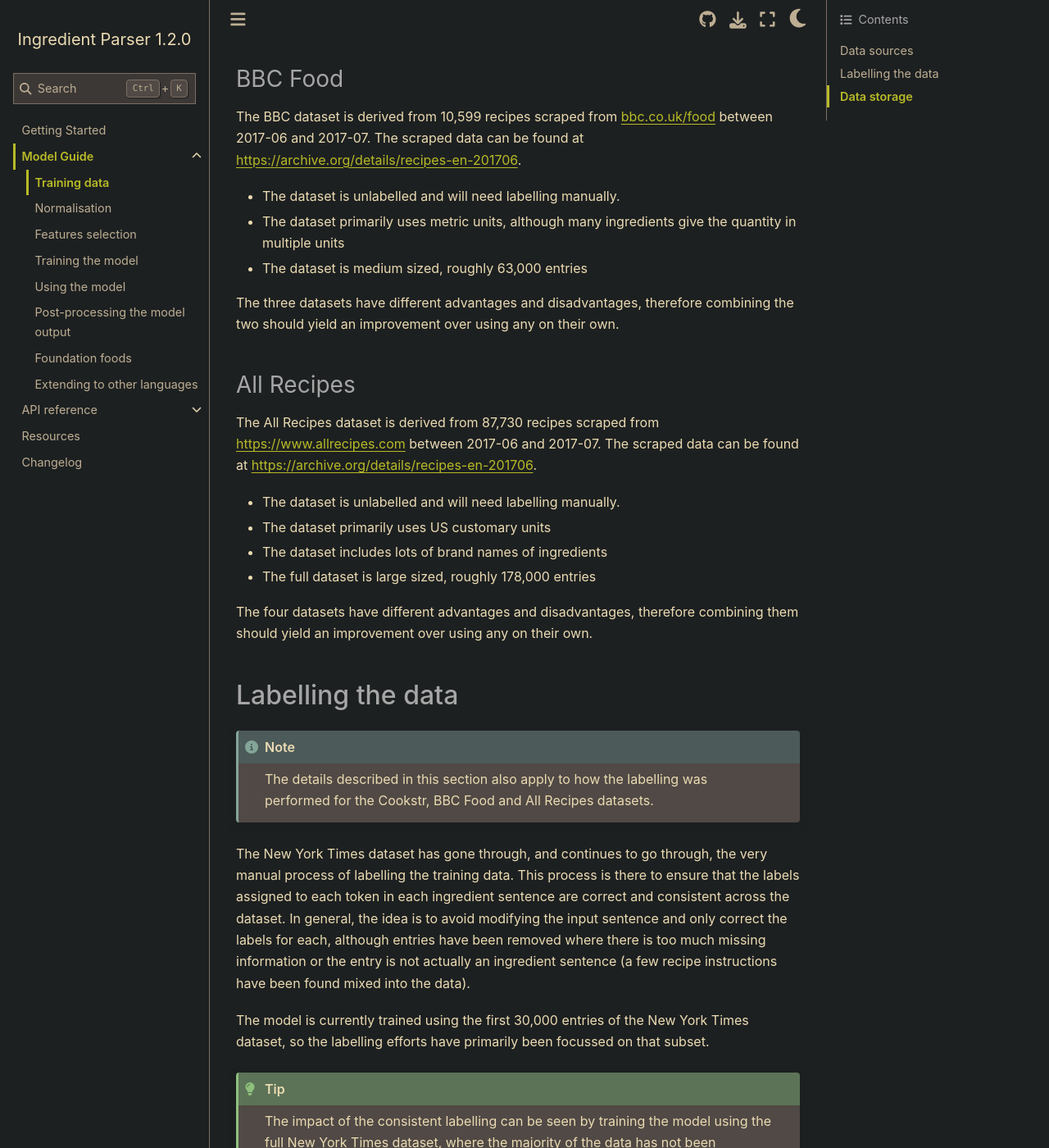
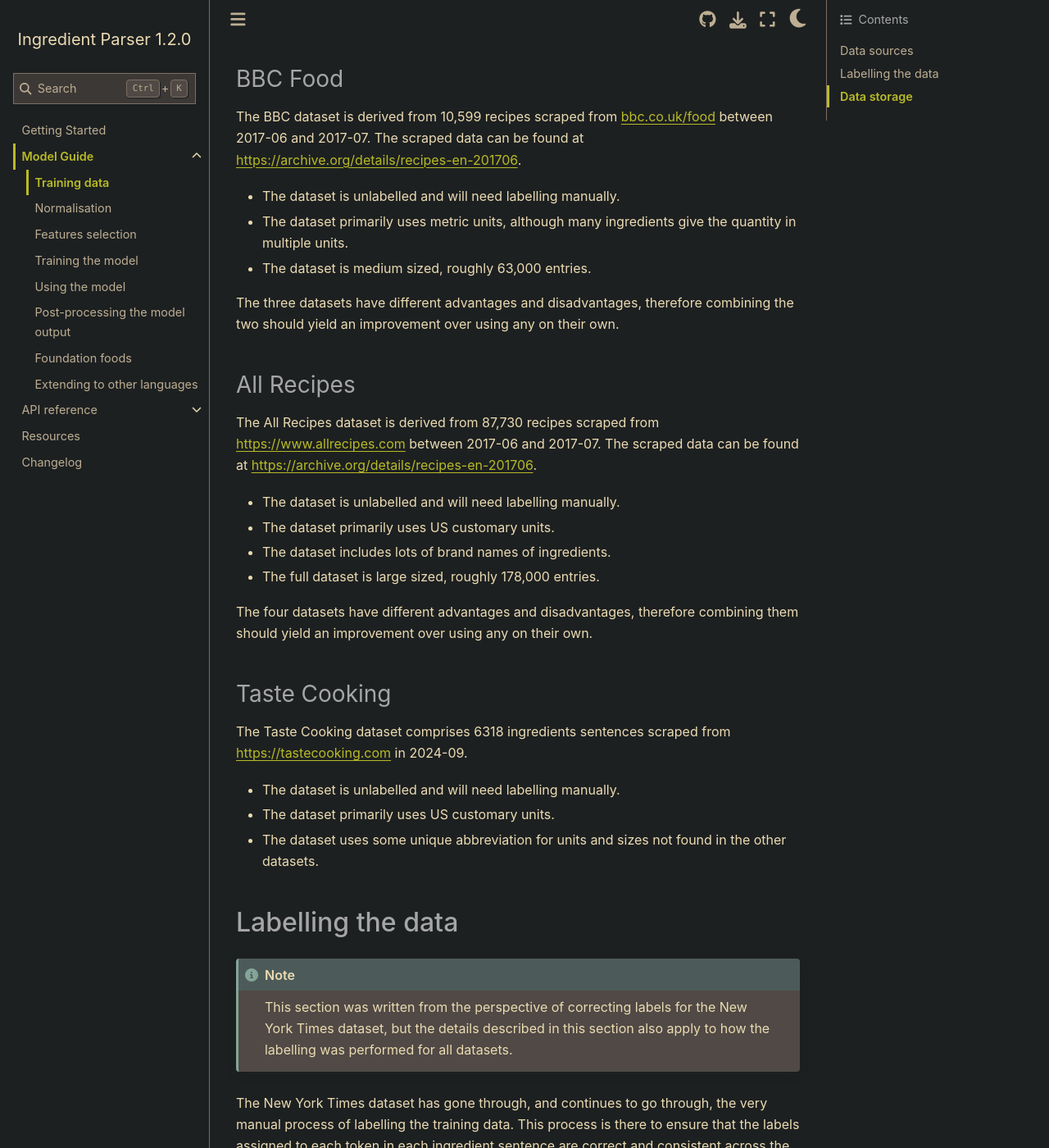
Before and after one commit to strangetom/ingredient-parser, a Sphinx documentation site: the page built from docs/source/guide/data.rst, in a window 1280 px wide and 1400 px high, scrolled down 788 px. Shown: the whole window at 82% size. Built offline with Sphinx 7.4.7 and the Sphinx Book theme 1.1.4, drawn with Linux system fonts in a browser that asks for light colours; some of the changed text lies outside the part shown.

Commit message:
Docs: Fix up docs to account for changed locations of references in source files

```diff
--- a/docs/source/guide/data.rst
+++ b/docs/source/guide/data.rst
@@ -21,8 +21,8 @@
 The Cookstr dataset is derived from 7,918 recipes scraped from `<cookstr.com>`_ (no longer available) between 2017-06 and 2017-07. The scraped data can be found at https://archive.org/details/recipes-en-201706.
 
 * The dataset is unlabelled and will need labelling manually.
-* The dataset primarily uses imperial/US customary units, although many ingredients give the quantity in multiple units
-* The dataset is medium sized, roughly 40,000 entries
+* The dataset primarily uses imperial/US customary units, although many ingredients give the quantity in multiple units.
+* The dataset is medium sized, roughly 40,000 entries.
 
 BBC Food
 ~~~~~~~~
@@ -30,8 +30,8 @@
 The BBC dataset is derived from 10,599 recipes scraped from `<bbc.co.uk/food>`_ between 2017-06 and 2017-07. The scraped data can be found at https://archive.org/details/recipes-en-201706.
 
 * The dataset is unlabelled and will need labelling manually.
-* The dataset primarily uses metric units, although many ingredients give the quantity in multiple units
-* The dataset is medium sized, roughly 63,000 entries
+* The dataset primarily uses metric units, although many ingredients give the quantity in multiple units.
+* The dataset is medium sized, roughly 63,000 entries.
 
 The three datasets have different advantages and disadvantages, therefore combining the two should yield an improvement over using any on their own.
 
@@ -41,18 +41,27 @@
 The All Recipes dataset is derived from 87,730 recipes scraped from `<https://www.allrecipes.com>`_ between 2017-06 and 2017-07. The scraped data can be found at https://archive.org/details/recipes-en-201706.
 
 * The dataset is unlabelled and will need labelling manually.
-* The dataset primarily uses US customary units
-* The dataset includes lots of brand names of ingredients
-* The full dataset is large sized, roughly 178,000 entries
+* The dataset primarily uses US customary units.
+* The dataset includes lots of brand names of ingredients.
+* The full dataset is large sized, roughly 178,000 entries.
 
 The four datasets have different advantages and disadvantages, therefore combining them should yield an improvement over using any on their own.
+
+Taste Cooking
+~~~~~~~~~~~~~
+
+The Taste Cooking dataset comprises 6318 ingredients sentences scraped from `<https://tastecooking.com>`_ in 2024-09.
+
+* The dataset is unlabelled and will need labelling manually.
+* The dataset primarily uses US customary units.
+* The dataset uses some unique abbreviation for units and sizes not found in the other datasets.
 
 Labelling the data
 ^^^^^^^^^^^^^^^^^^
 
 .. note::
 
-    The details described in this section also apply to how the labelling was performed for the Cookstr, BBC Food and All Recipes datasets.
+    This section was written from the perspective of correcting labels for the New York Times dataset, but the details described in this section also apply to how the labelling was performed for all datasets.
 
 The New York Times dataset has gone through, and continues to go through, the very manual process of labelling the training data. This process is there to ensure that the labels assigned to each token in each ingredient sentence are correct and consistent across the dataset. In general, the idea is to avoid modifying the input sentence and only correct the labels for each, although entries have been removed where there is too much missing information or the entry is not actually an ingredient sentence (a few recipe instructions have been found mixed into the data).
 
@@ -117,6 +126,7 @@
     * The first 15,000 sentences of the Cookstr dataset
     * The first 15,000 sentences of the BBC Food dataset
     * The first 15,000 sentences of the All Recipes dataset
+    * All 6,318 sentences of the Taste Cooking dataset.
 
 
 .. _data-storage:
@@ -141,7 +151,7 @@
     * - **labels**
       - List of token labels
     * - **foundation_foods**
-      - List of indices tokens that are foundation foods
+      - List of indices of tokens that are foundation foods
 
 It is the data in this database that is used to train the models.
 
--- a/docs/source/guide/features.rst
+++ b/docs/source/guide/features.rst
@@ -13,7 +13,7 @@
 The tokenizer splits the sentence according the following rules:
 
 .. literalinclude:: ../../../ingredient_parser/en/_utils.py
-    :lines: 64-121
+    :lines: 65-122
 
 This splits the sentence apart into wherever there is white space or a punctuation mark in ``PUNCTUATION_TOKENISER``.
 
--- a/docs/source/guide/postprocessing.rst
+++ b/docs/source/guide/postprocessing.rst
@@ -80,7 +80,7 @@
 For performance reasons, the regular expressions used to substitute the text with the number are pre-compiled and provided in the ``STRING_NUMBERS_REGEXES`` constant, which is a dictionary where the value is a tuple of (pre-compiled regular expression, substitute value).
 
 .. literalinclude:: ../../../ingredient_parser/en/_constants.py
-    :lines: 156-188
+    :lines: 163-195
 
 .. literalinclude:: ../../../ingredient_parser/en/postprocess.py
     :pyobject: PostProcessor._replace_string_numbers
```
Also changed, not shown: other parts of docs/source/guide/data.rst (+1 -1 lines), docs/source/guide/normalisation.rst (+13 -13 lines), docs/source/start/index.rst (+1 -9 lines).
